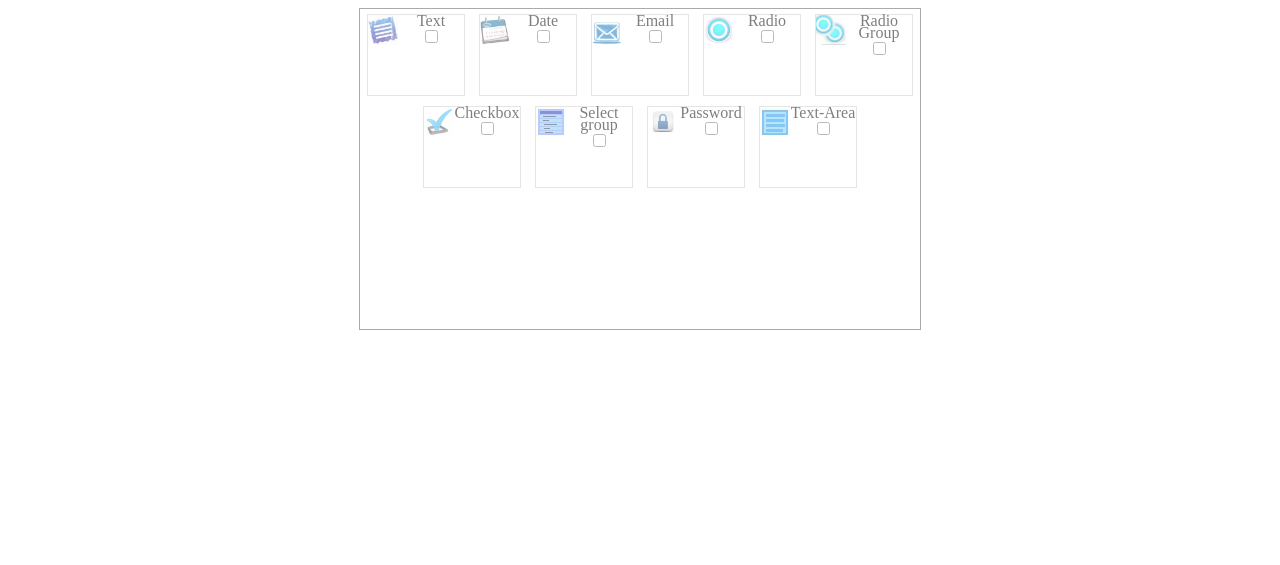
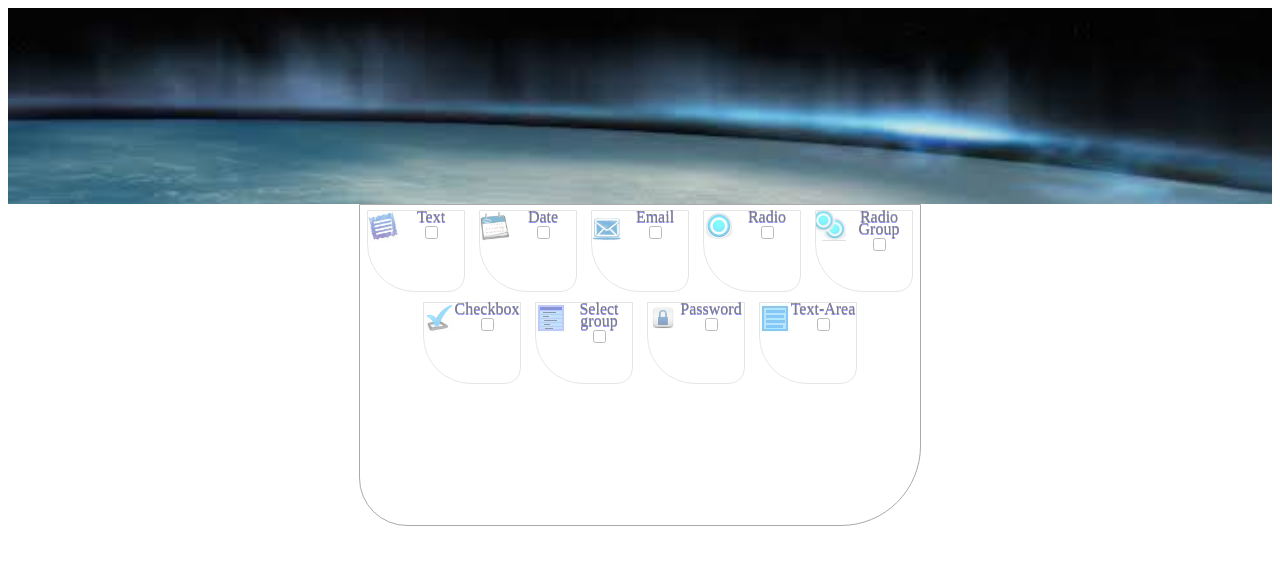
Before and after one commit to cool-mist/quick-form, a PHP site: page / in a window 1280 px wide. Shown: the top 565 px of the page. Run offline with PHP 8.4, Linux system fonts and the light colour scheme.

Commit message:
Added Header. Minor Ui tweaks

```diff
--- a/create.php
+++ b/create.php
@@ -108,7 +108,7 @@
 
 )*/
 	ob_start();
-	echo "<html><head><title></title><link rel='stylesheet' charset='utf-8' type='text/css' href='formcss.css' /></head>\n\n";
+	echo "<html><head><title></title><link rel='stylesheet' charset='utf-8' type='text/css' href='formcss.css' />  	<img src='img/header.jpg' id='header'/>	</head>\n\n";
 	echo "<body><div id='form'>\n\n";
 	echo "<form action=\"\" method=\"\" >\n\n";
 	foreach($form as $a=>$input){
@@ -149,7 +149,7 @@
 	echo"\t\t<input type='submit' />\n\n";
 	echo "</form>";
 
-	echo "\n\n\t\t</div>\n\n";
+	echo "\n\n</div>\n\n";
 	$html=ob_get_clean();
 
 
@@ -159,7 +159,7 @@
 	$start = strpos($html,"<div");
 	$html=substr($html, $start,($end-$start+7));
 	echo "<br /><br /><div id='op'><h1>Source Code</h1><br /><a href='download.php'>Click here</a> for the css<br />";
-	echo "<textarea id='html' readonly>".htmlspecialchars($html)."</textarea></div>";
+	echo "<textarea id='html' readonly onclick='this.focus();this.select()'>".htmlspecialchars($html)."</textarea></div>";
 	echo "</body>\n\n</html>";
 
 ?>
--- a/formcss.css
+++ b/formcss.css
@@ -1,4 +1,7 @@
-label{
+#header{
+	height:25%;
+	width: 100%;
+}label{
 	float:left;
 	width:10em;
 	text-align: right;
--- a/formstyle.css
+++ b/formstyle.css
@@ -1,4 +1,7 @@
-label{
+#header{
+	height:25%;
+	width: 100%;
+}label{
 	float:left;
 	width:10em;
 	text-align: right;
--- a/index.php
+++ b/index.php
@@ -8,7 +8,7 @@
 	<script type="text/javascript" src='jquery.js' ></script>
 	<script type="text/javascript" src="indexjs.js" ></script>
 	<meta http-equiv="Content-Type" content="text/html;charset=utf-8" />
-
+  	<img src='img/header.jpg' id='header'/>
 	</head>
 
 	<body>
--- a/layout.php
+++ b/layout.php
@@ -29,7 +29,7 @@
 			$count+=$c;
 		}
 
-		echo "<html><head><title>Layout</title><link rel='stylesheet' charset='utf-8' type='text/css' href='stylesheet2.css' /></head>";
+		echo "<html><head><title>Layout</title><link rel='stylesheet' charset='utf-8' type='text/css' href='stylesheet2.css' />  	<img src='img/header.jpg' id='header'/>	</head>";
 		echo "<div class = 'center' ><body>\n";
 		echo "<form method='post' action='create.php' >";
 
--- a/stylesheet.css
+++ b/stylesheet.css
@@ -4,7 +4,12 @@ img{
 	float: left;
 	vertical-align:middle;
 }
+#header{
+	height:25%;
+	width: 100%;
+}
 label{
+	text-shadow: 0px 1px 0px blue;
 	text-align: right;
 	margin:auto;
 	width: 50%;
@@ -17,10 +22,9 @@ span{
 	color:grey
 }
 .error{
-	width:100%;
+	height:10%;
 	background-color: lightpink;
 	border-right-color: transparent;
-	border-radius:2em 2em 2em 4em;
 
 }
 input[type="checkbox"]{
@@ -42,10 +46,12 @@ input[type="submit"]{
 
 }
 .center{
+
 	margin:auto;
 	 width: 35em;
 	 height: 20em;
     border: solid 1px #aaa;
+    border-radius: 0em 0em 5em 3em;
     text-align: center;
     line-height: 12px;
     overflow: hidden;
@@ -53,7 +59,22 @@ input[type="submit"]{
 
 }
 .fields{
-	opacity:0.5;
+
+	/* IE 8 */
+  -ms-filter: "progid:DXImageTransform.Microsoft.Alpha(Opacity=50)";
+
+  /* IE 5-7 */
+  filter: alpha(opacity=50);
+
+  /* Netscape */
+  -moz-opacity: 0.5;
+
+  /* Safari 1.x */
+  -khtml-opacity: 0.5;
+
+  /* Good browsers */
+  border-radius: 0em 0em 1em 3em;
+  opacity: 0.5;
 	margin:5px;
 	width: 6em;
 	height: 5em;
@@ -62,5 +83,26 @@ input[type="submit"]{
     vertical-align: middle;
 	}
 .fields:hover{
-	opacity: 1.0;
+	/* IE 8 */
+  -ms-filter: "progid:DXImageTransform.Microsoft.Alpha(Opacity=100)";
+
+  /* IE 5-7 */
+  filter: alpha(opacity=100);
+
+  /* Netscape */
+  -moz-opacity: 1.0;
+
+  /* Safari 1.x */
+  -khtml-opacity: 1.0;
+
+  /* Good browsers */
+  opacity: 1.0;
 }
+#one{
+	border-radius:0em 0em 2em 0em;
+	float: left;
+}
+#zero{
+	border-radius:0em 0em 0em 2em;
+	float: right;
+}
--- a/stylesheet2.css
+++ b/stylesheet2.css
@@ -1,4 +1,7 @@
-.center{
+#header{
+	height:25%;
+	width: 100%;
+}.center{
 	margin:auto;
 	border-radius:25px;
 	width:50em;
```
Also changed, not shown: img/header.jpg (added).
